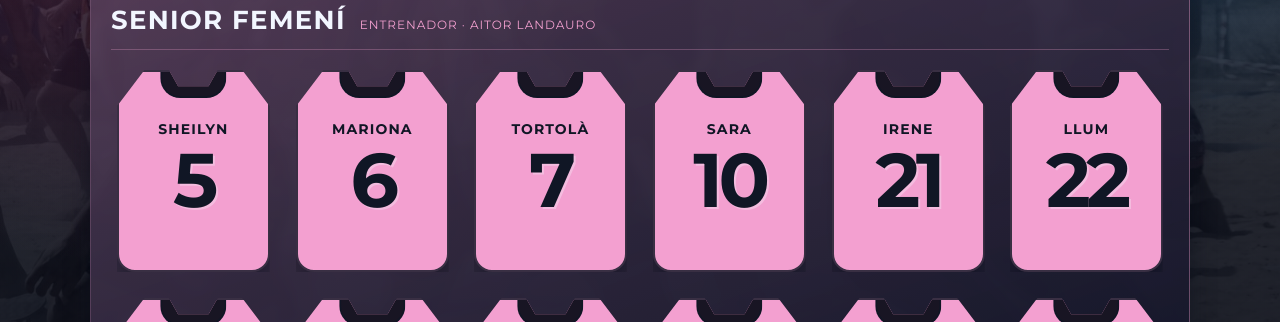
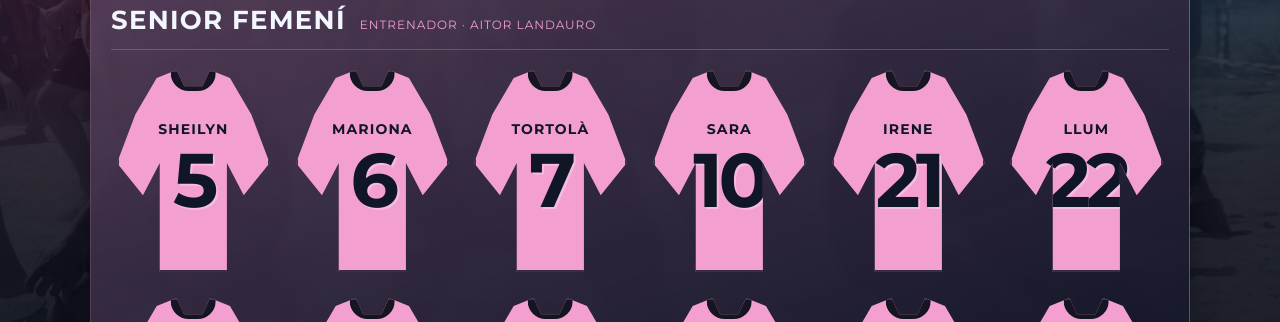
Before and after one commit to rgranadosd/baybandits, a React (Vite) app: page /equipos in a window 1280 px wide. Shown: the part 437-759 px from the top of the page. Built offline with nearby package versions, Linux system fonts and the light colour scheme.

Commit message:
style: refine jersey silhouette to classic t-shirt shape

```diff
--- a/src/pages/TeamsPage.css
+++ b/src/pages/TeamsPage.css
@@ -239,9 +239,8 @@
   gap: 8px;
   color: #11151f;
   border: 2px solid rgba(16, 22, 37, 0.82);
-  border-radius: 18px;
   background: var(--team-accent);
-  clip-path: polygon(18% 0%, 34% 0%, 40% 8%, 60% 8%, 66% 0%, 82% 0%, 100% 18%, 100% 100%, 0 100%, 0 18%);
+  clip-path: polygon(26% 4%, 39% 0%, 44% 8%, 56% 8%, 61% 0%, 74% 4%, 88% 22%, 100% 46%, 83% 62%, 72% 46%, 72% 100%, 28% 100%, 28% 46%, 17% 62%, 0 46%, 12% 22%);
   box-shadow: 0 14px 26px rgba(4, 8, 18, 0.34);
   overflow: hidden;
 }
@@ -249,14 +248,14 @@
 .team-jersey::before {
   content: '';
   position: absolute;
-  top: -2px;
+  top: -1px;
   left: 50%;
-  width: 44%;
-  height: 28px;
+  width: 30%;
+  height: 20px;
   transform: translateX(-50%);
   border: 2px solid rgba(16, 22, 37, 0.82);
   border-top: 0;
-  border-radius: 0 0 20px 20px;
+  border-radius: 0 0 18px 18px;
   background: rgba(6, 9, 20, 0.92);
 }
 
```
